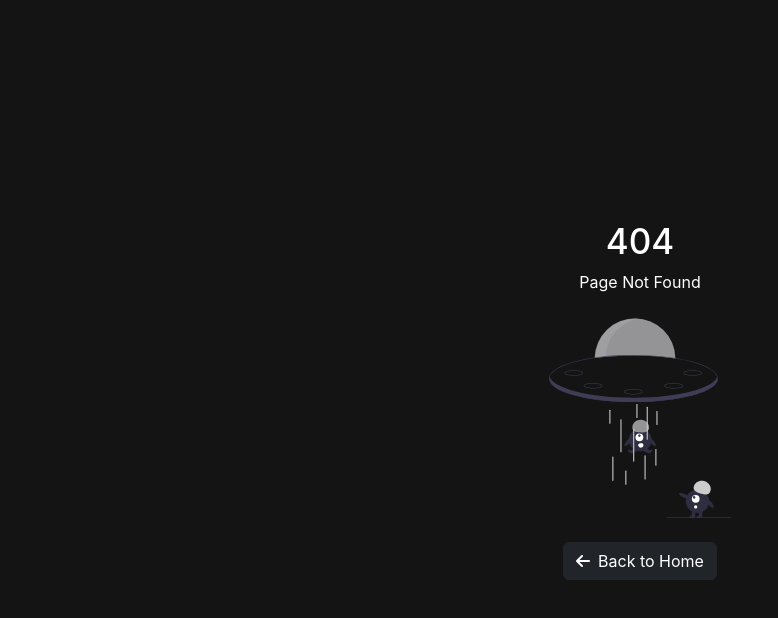
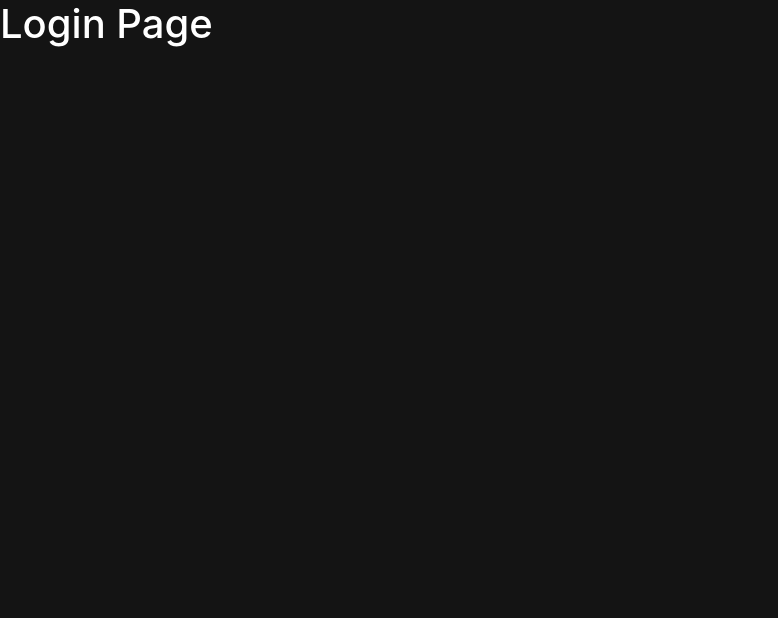
Before and after one commit to Vjuuu/status247-react, a React (Create React App) app: page /login in a window 1280 px wide. Before the commit this address had no page. Shown: the top 618 px of the page, without its empty margins (0-778 px from the left). Built offline with nearby package versions, Linux system fonts and the light colour scheme.

Commit message:
added login pagen

```diff
--- a/package.json
+++ b/package.json
@@ -7,6 +7,7 @@
     "@testing-library/react": "^13.4.0",
     "@testing-library/user-event": "^13.5.0",
     "dom-to-image": "^2.6.0",
+    "fabric": "^6.4.3",
     "html2canvas": "^1.4.1",
     "konva": "^9.3.15",
     "react": "^18.3.1",
--- a/src/App.js
+++ b/src/App.js
@@ -9,6 +9,7 @@ import BottomMenu from './users/components/BottomMenu';
 import Template_preview from './users/pages/Template_preview';
 import { MainLayout  , NoHeaderFooterLayout} from './users/components/Layouts';
 import NotFound from './users/pages/NotFound';
+import Signin from './users/public_pages/Signin';
 
 function App() {
   return (
@@ -22,6 +23,7 @@ function App() {
 
         {/* Routes without Header and BottomMenu */}
         <Route path="/template_preview/:id" element={<NoHeaderFooterLayout><Template_preview /></NoHeaderFooterLayout>} />
+        <Route path="/login" element={<NoHeaderFooterLayout><Signin/></NoHeaderFooterLayout>}></Route>
 
         {/* Add more routes without header/footer as needed */}
 
--- /dev/null
+++ b/src/users/public_pages/Signin.js
@@ -0,0 +1,7 @@
+const Signin = () =>
+{
+    return(
+        <h1 class="text-white">Login Page</h1>
+    )
+}
+export default Signin
```
Also changed, not shown: src/users/public_pages/signup.js (added), 1 other file (tests, documents, lock files or other folders).
